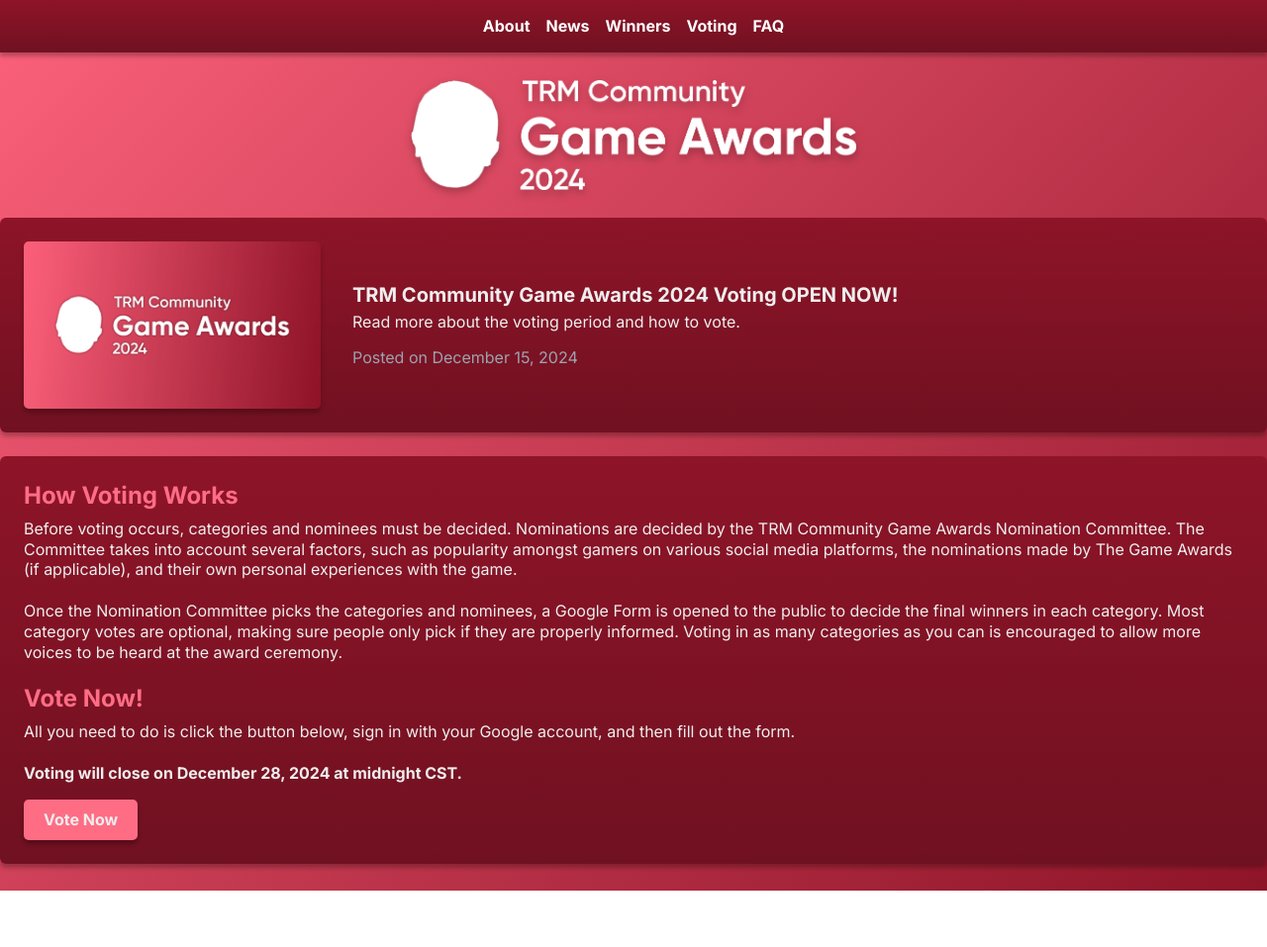
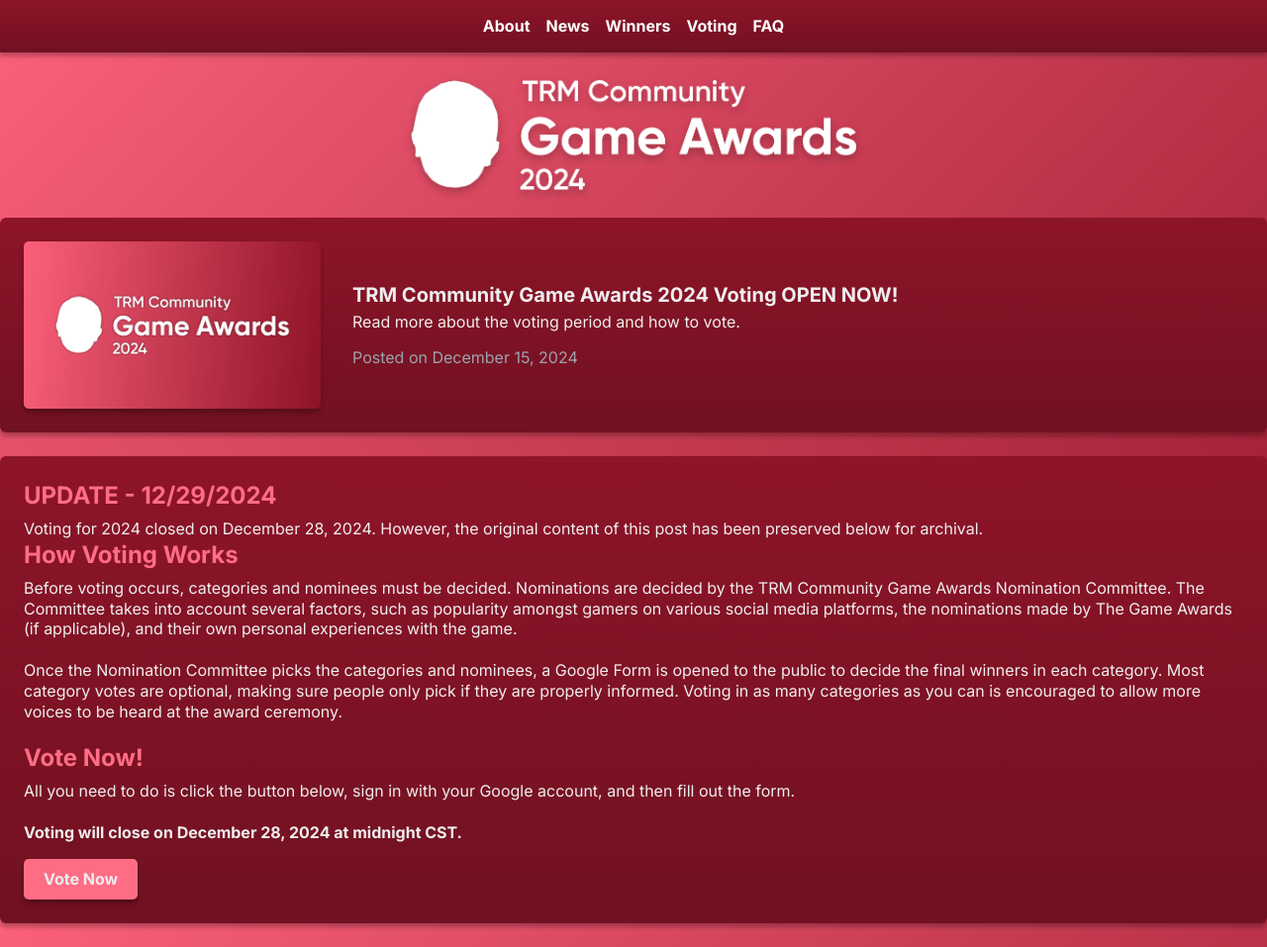
Before and after one commit to TheRandomMelon/tcga-site, a Jekyll site: the page built from _posts/2024-12-15-voting-open.md, in a window 1280 px wide. Shown: the whole page at 99% size. Built offline with Jekyll 4.4.1, drawn with Linux system fonts in a browser that asks for light colours; before the commit the page ends 900 px from its top, so only the background shows below that.

Commit message:
Show that voting has closed

```diff
--- a/_posts/2024-12-15-voting-open.md
+++ b/_posts/2024-12-15-voting-open.md
@@ -7,6 +7,9 @@
 id: voting-open-2024
 desc: Read more about the voting period and how to vote.
 ---
+# UPDATE - 12/29/2024
+Voting for 2024 closed on December 28, 2024. However, the original content of this post has been preserved below for archival.
+
 # How Voting Works
 Before voting occurs, categories and nominees must be decided. Nominations are decided by the [TRM Community Game Awards Nomination Committee](/about). The Committee takes into account several factors, such as popularity amongst gamers on various social media platforms, the nominations made by The Game Awards (if applicable), and their own personal experiences with the game.
 <br><br>
--- a/index.html
+++ b/index.html
@@ -4,6 +4,9 @@
 description: A game award show that not only awards the present and the past, but also lets the audience decide.
 layout: default
 ---
+
+<!--
+Voting has closed.
 
 <div class="card">
 	<h1>Vote Now!</h1>
@@ -17,7 +20,7 @@
 			Vote Now
 		</button>
 	</a>
-</div>
+</div> -->
 
 <div class="card">
 	<h1>About The Show</h1>
--- a/voting.html
+++ b/voting.html
@@ -4,6 +4,9 @@
 description: Learn how voting works at the TRM Community Game Awards, a game award show that not only awards the present and the past, but also lets the audience decide.
 layout: default
 ---
+
+<!--
+Voting has closed.
 
 <div class="card">
 	<h1>Vote Now!</h1>
@@ -17,7 +20,7 @@
 			Vote Now
 		</button>
 	</a>
-</div>
+</div> -->
 
 <div class="card">
 	<h1>How Voting Works</h1>
```
